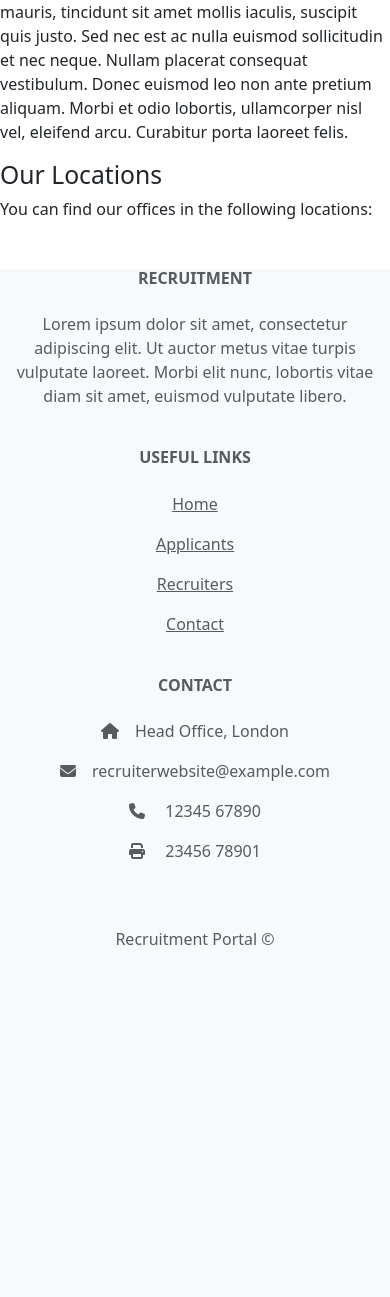
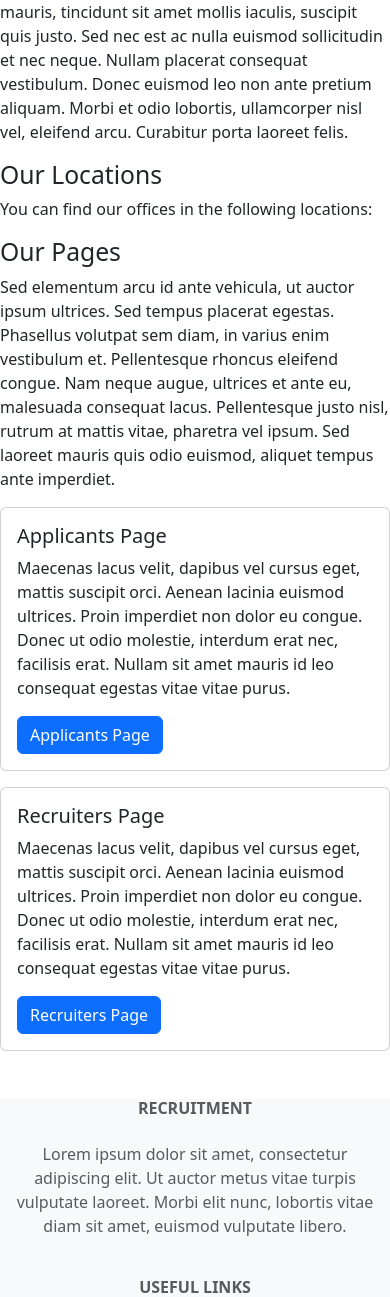
Before and after one commit to alexzanotti/milestone_project_3, a Python web app: template templates/index.html in a window 390 px wide. Shown: the part 594-1891 px from the top of the page. Before the commit the page ends 1539 px from the top, so only its background shows below. Run offline with Jinja, Linux system fonts and the light colour scheme; the template is opened without the code that fills it, so the values that code supplies are empty; some libraries are stand-ins or nearby versions.

Commit message:
added a cards section

```diff
--- a/templates/index.html
+++ b/templates/index.html
@@ -25,4 +25,33 @@
     <div id="map"></div>
   </section>
 
+  <!--Cards to provide insight and provide links to other pages of the site -->
+  <section class="centered">
+    <h2>Our Pages</h2>
+    <p>Sed elementum arcu id ante vehicula, ut auctor ipsum ultrices. Sed tempus placerat egestas. Phasellus volutpat sem diam, in varius enim vestibulum et. Pellentesque rhoncus eleifend congue. Nam neque augue, ultrices et ante eu, malesuada consequat lacus. Pellentesque justo nisl, rutrum at mattis vitae, pharetra vel ipsum. Sed laoreet mauris quis odio euismod, aliquet tempus ante imperdiet.</p>
+  </section>
+  <!-- card-container div -->
+  <div class="row card-container">
+    <!-- Applicants page card -->
+    <div class="col-sm-6 mb-3 mb-sm-0">
+      <div class="card">
+        <div class="card-body">
+          <h5 class="card-title">Applicants Page</h5>
+          <p class="card-text">Maecenas lacus velit, dapibus vel cursus eget, mattis suscipit orci. Aenean lacinia euismod ultrices. Proin imperdiet non dolor eu congue. Donec ut odio molestie, interdum erat nec, facilisis erat. Nullam sit amet mauris id leo consequat egestas vitae vitae purus.</p>
+          <a href="{{ url_for('applicants') }}" class="btn btn-primary">Applicants Page</a>
+        </div>
+      </div>
+    </div>
+    <!-- Recruiters page card -->
+    <div class="col-sm-6">
+      <div class="card">
+        <div class="card-body">
+          <h5 class="card-title">Recruiters Page</h5>
+          <p class="card-text">Maecenas lacus velit, dapibus vel cursus eget, mattis suscipit orci. Aenean lacinia euismod ultrices. Proin imperdiet non dolor eu congue. Donec ut odio molestie, interdum erat nec, facilisis erat. Nullam sit amet mauris id leo consequat egestas vitae vitae purus.</p>
+          <a href="{{ url_for('recruiter') }}" class="btn btn-primary">Recruiters Page</a>
+        </div>
+      </div>
+    </div>
+  </div>
+
 {% endblock %}
```
